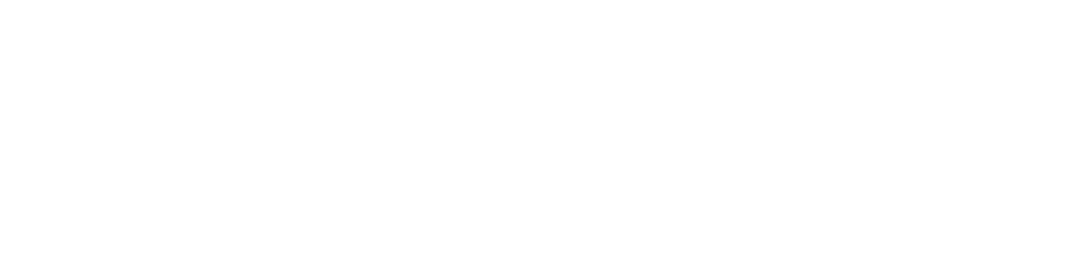
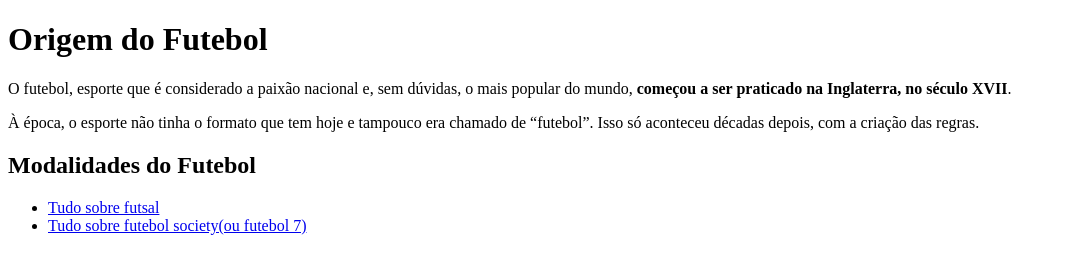
Before and after one commit to augustopgsm2023/augusto2024, a plain HTML site: page index.html in a window 1280 px wide. Shown: the whole page, without its empty margins (0-1066 px from the left). Drawn offline with Linux system fonts and the light colour scheme.

Commit message:
Update index.html

```diff
--- a/index.html
+++ b/index.html
@@ -7,5 +7,14 @@
 </head>
 <body>
 
+    <h1>Origem do Futebol</h1>
+    <p>O futebol, esporte que é considerado a paixão nacional e, sem dúvidas, o mais popular do mundo, <strong>começou a ser praticado na Inglaterra, no século XVII</strong>.</p>
+    <p>À época, o esporte não tinha o formato que tem hoje e tampouco era chamado de “futebol”. Isso só aconteceu décadas depois, com a criação das regras.</p>
+    <h2>Modalidades do Futebol</h2>
+    <ul>
+    <li><a href="https://mundoeducacao.uol.com.br/educacao-fisica/futsal.htm#:~:text=O%20futsal%20%C3%A9%20um%20esporte,o%20objetivo%20de%20marcar%20gols.&text=O%20futsal%20%C3%A9%20um%20esporte%20praticado%20em%20quadra%20com%20cinco,gols%20na%20baliza%20dos%20oponentes.">Tudo sobre futsal</a></li>
+    <li><a href="https://stampagramas.com.br/regras-do-futebol-society/">Tudo sobre futebol society(ou futebol 7)</a></li>
+    </ul>
+
 </body>
 </html>
```
